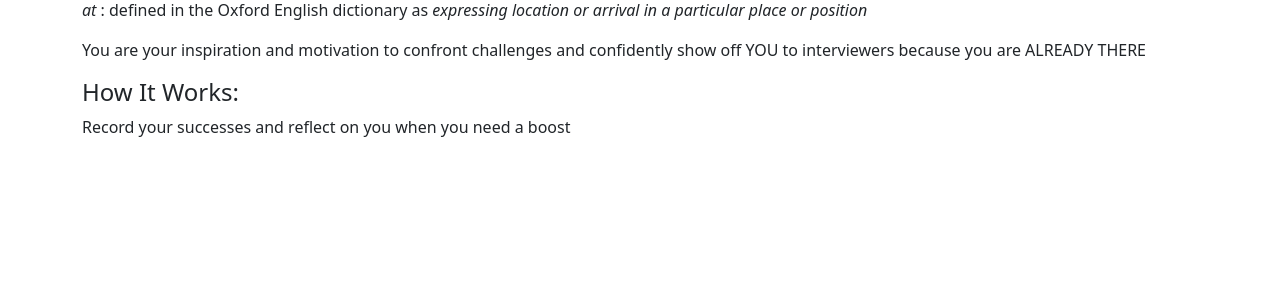
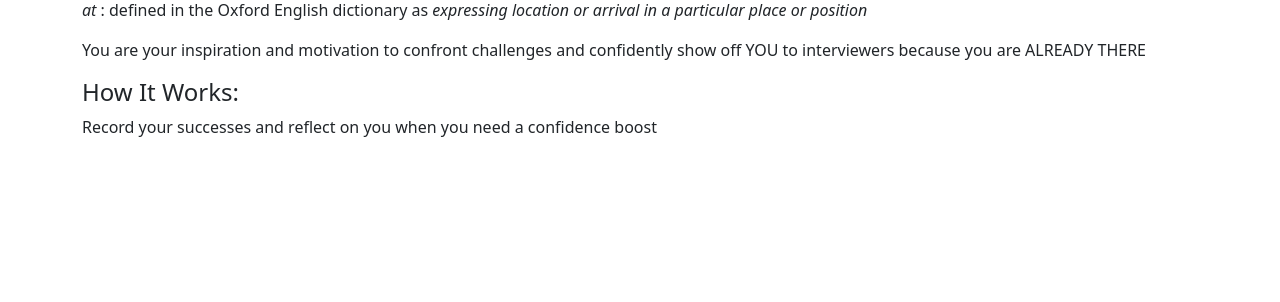
Before and after one commit to Jana-P1/the_at_app, a Flask app: page /info in a window 1280 px wide. Shown: the part 181-483 px from the top of the page. Run offline with Flask 2, Linux system fonts and the light colour scheme; parts of the project's set-up code (start-up, migrations or seed data) failed here and were passed over.

Commit message:
Adds more to the about page

```diff
--- a/myapp/templates/info.html
+++ b/myapp/templates/info.html
@@ -12,7 +12,7 @@
         <p>You are your inspiration and motivation to confront challenges and confidently show off YOU to interviewers because you are ALREADY THERE</p>
 
         <h4>How It Works:</h4>
-        <p>Record your successes and reflect on you when you need a boost</p>
+        <p>Record your successes and reflect on you when you need a confidence boost</p>
     </div>
 
 {% endblock %}
```
